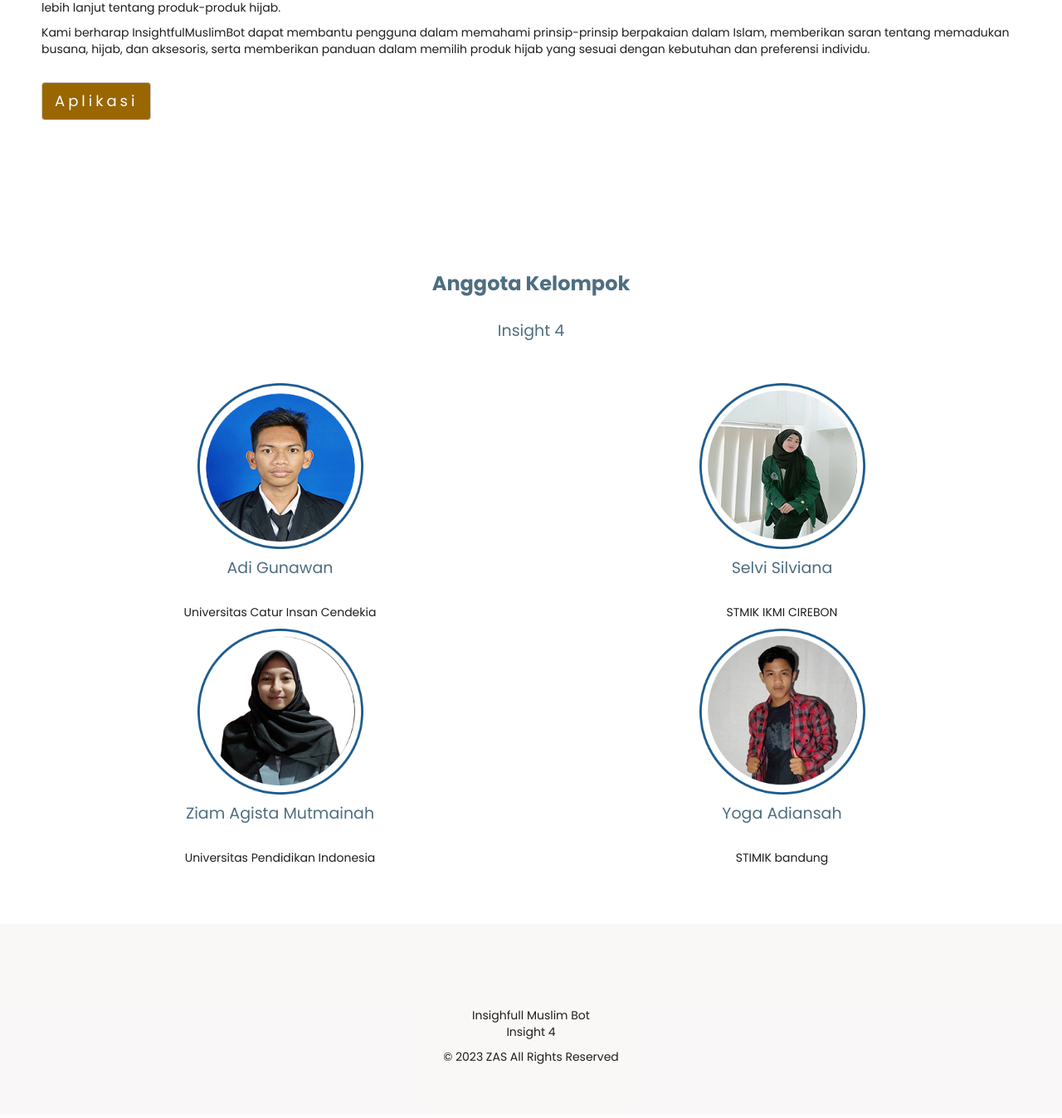
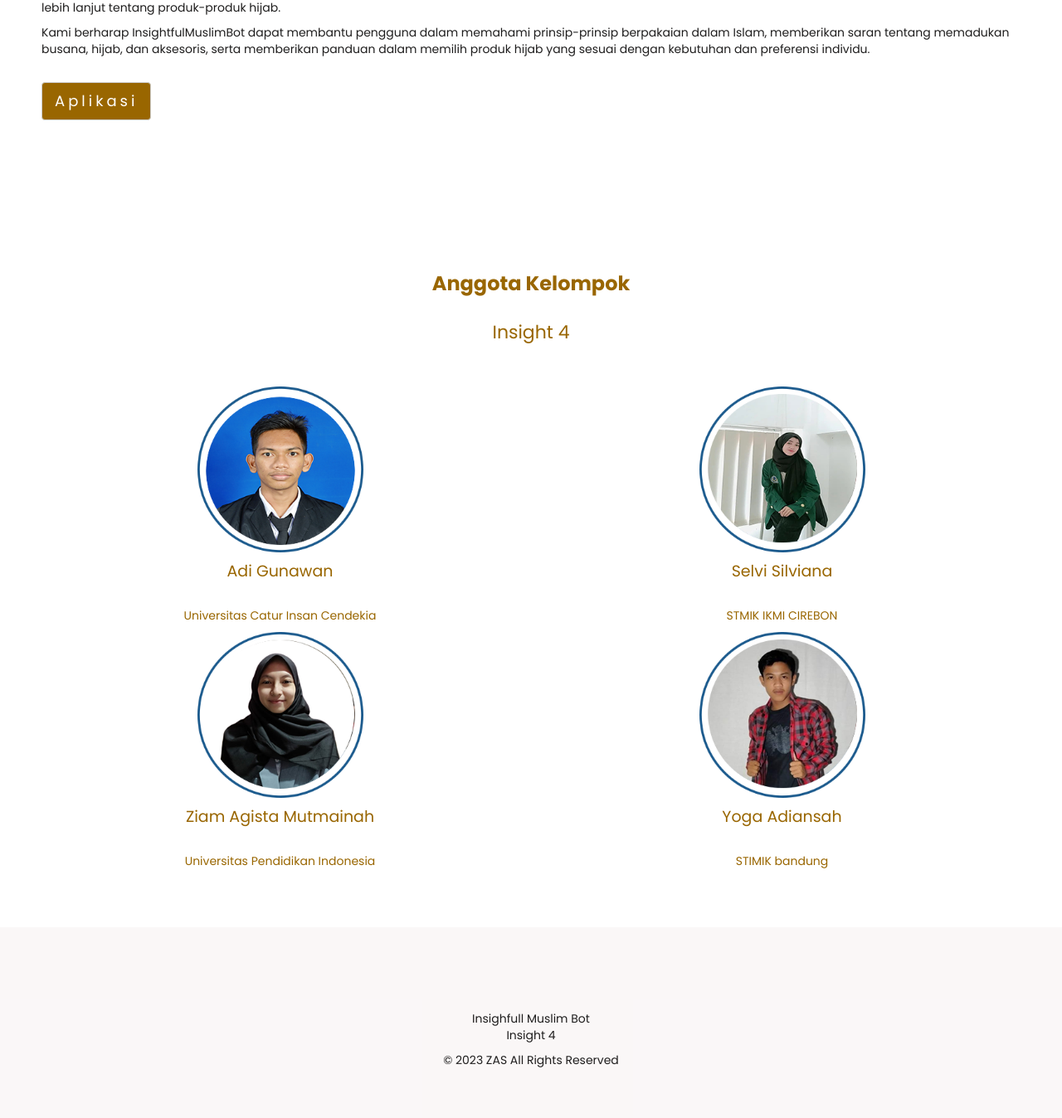
Before and after one commit to Ziam-am/Proyek-Akhir-Chatbot, a Flask app: page / in a window 1280 px wide. Shown: the part 1591-2939 px from the top of the page at 83% size. Before the commit the page ends 2874 px from the top, so only its background shows below. Run offline with Flask 2, Linux system fonts and the light colour scheme; parts of the project's set-up code (start-up, migrations or seed data) failed here and were passed over; some web fonts are replaced.

Commit message:
Update index.html

```diff
--- a/templates/index.html
+++ b/templates/index.html
@@ -28,11 +28,11 @@
 
   <body id="halamanku" data-spy="scroll" data-target=".navbar" data-offset="60">
     <!-- Navigation Bar -->
-    <nav class="navbar navbar-default navbar-fixed-top" style="background-color:#cc8800;>
+    <nav class="navbar navbar-default navbar-fixed-top" style="background-color:#b37700;">
       <div class="container">
         <!-- Logo -->
         <div class="navbar-header">
-          <a class="navbar-brand" href="#halamanku" style="color: #ffb31a;">Insighfull Muslim Bot</a>
+          <a class="navbar-brand" href="#halamanku" style="color: #ffd480;">Insighfull Muslim Bot</a>
         </div>
 
         <!-- Daftar Halaman -->
@@ -138,30 +138,30 @@
     </div>
 
     <!-- Bagian Halaman (Anggota Kelompok) -->
-    <div id="team" class="container-fluid text-center">
+    <div id="team" class="container-fluid text-center" style="color: #996600;">
         <br>
-        <h2>Anggota Kelompok</h2>
-        <h4>Insight 4</h4>
+        <h2 style="color: #996600;">Anggota Kelompok</h2>
+        <h3 style="color: #996600;">Insight 4</h3>
         <br>
         <div class="row slideanim">
             <div class="col-sm-6">
                 <img src={{ url_for('static', filename='/images/7.png') }}  width="200" height="200">
-                <h4>Adi Gunawan</h4>
+                <h4 style="color: #996600;">Adi Gunawan</h4>
                 <p>Universitas Catur Insan Cendekia</p>
             </div>
             <div class="col-sm-6">
                 <img src={{ url_for('static', filename='/images/8.png') }}  width="200" height="200">
-                <h4>Selvi Silviana</h4>
+                <h4 style="color: #996600;">Selvi Silviana</h4>
                 <p>STMIK IKMI CIREBON</p>
             </div>
             <div class="col-sm-6">
                 <img src={{ url_for('static', filename='/images/9.png') }}  width="200" height="200">
-                <h4>Ziam Agista Mutmainah</h4>
+                <h4 style="color: #996600;">Ziam Agista Mutmainah</h4>
                 <p>Universitas Pendidikan Indonesia</p>
             </div>
             <div class="col-sm-6">
                 <img src={{ url_for('static', filename='/images/10.png') }}  width="200" height="200">
-                <h4>Yoga Adiansah</h4>
+                <h4 style="color: #996600;"> Yoga Adiansah</h4>
                 <p>STIMIK bandung</p>
             </div>
         </div>
```
